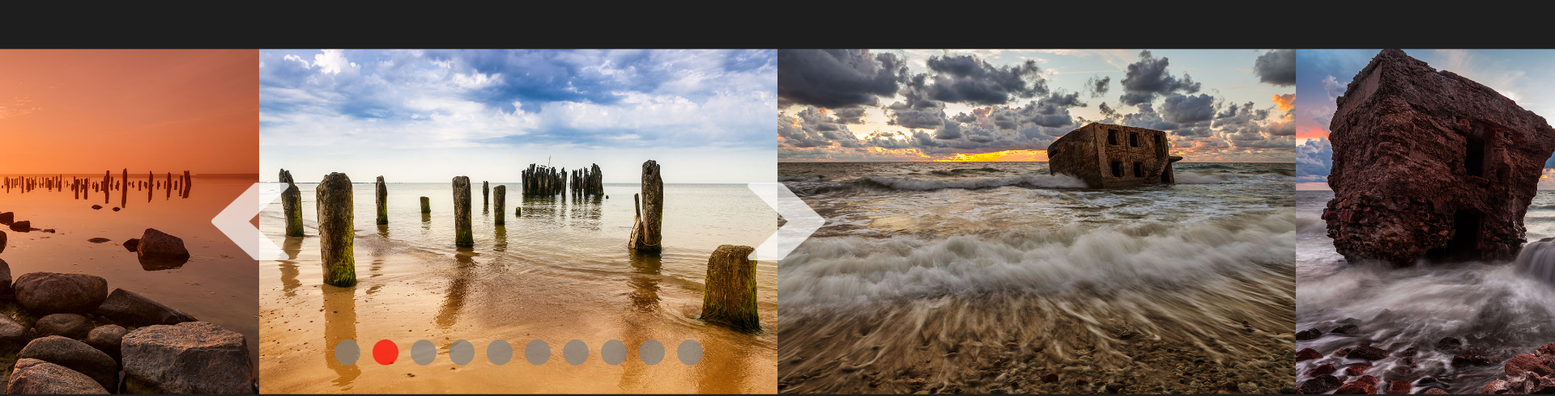
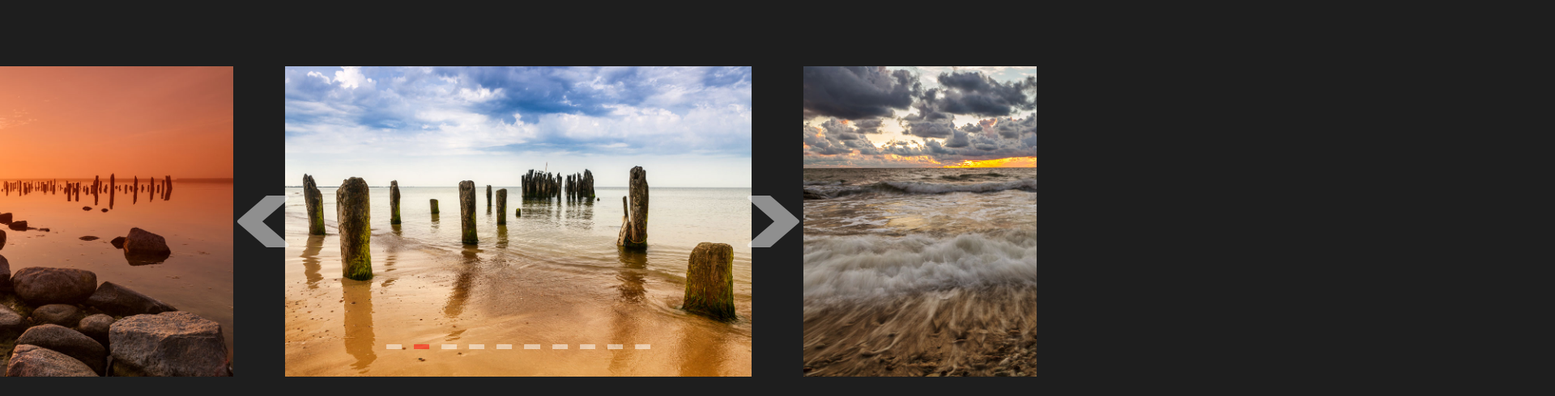
Before and after one commit to konstantinromanov/react-slider-scandiweb-assignment, a React app: page / in a window 1280 px wide. Shown: the part 126-616 px from the top of the page at 81% size, 1920 px wide, since content can reach past the window. Built offline with nearby package versions, Linux system fonts and the light colour scheme.

Commit message:
Adds functionality.
Adds possibility to choose how many slides to fit in the viewport. Fixes sensivity of the swipe for snapBack.

```diff
--- a/src/components/Deck.js
+++ b/src/components/Deck.js
@@ -43,38 +43,41 @@ class Deck extends Component {
 
         /* ********************* Responsive Code ******************** */
 
-        let imgWidthAsPercentage = 50;
+        /* Set quantity of slides per viewport */
+        const imgQty = 2;
+        let imgWidthAsPercentage = 100 / imgQty;
         imgWidthAsPercentage = window.innerWidth < 768 ? 100 : imgWidthAsPercentage;
-        let navButtonsPlacementAsPercentage = 60;
+        let navButtonsPlacementAsPercentage = 55;
         navButtonsPlacementAsPercentage = window.innerWidth < 768 ? 100 : navButtonsPlacementAsPercentage;
 
         this.newWidth = /Android|webOS|iPhone|iPod|BlackBerry|IEMobile|Opera Mini/i.test(navigator.userAgent) ?
             (imgWidthAsPercentage / 100) * window.screen.width :
             (imgWidthAsPercentage / 100) * window.innerWidth;
+            this.viewPort.children[0].style.width = `${this.newWidth}px`;
+            this.viewPort.style.height = `${this.newWidth / 1.5}px`;
+            this.viewPort.children[0].style.height = `${this.newWidth / 1.5}px`;
 
-        this.viewPort.style.width = `${this.newWidth}px`;
-        this.viewPort.style.height = `${this.newWidth / 1.5}px`;
         this.touchArea.style.height = this.viewPort.style.height;
 
         this.navButtonsContainer.style.width = `${navButtonsPlacementAsPercentage}vw`;
-        this.buttonPrev.style.width = `${(this.newWidth / 2) * 0.30}px`;
-        this.buttonNext.style.width = `${(this.newWidth / 2) * 0.30}px`;
+        this.buttonPrev.style.width = `${(this.newWidth / 2) * 0.20}px`;
+        this.buttonNext.style.width = `${(this.newWidth / 2) * 0.20}px`;
 
         if (this.newWidth < 640) {
-            this.selectionButtonsContainer.style.bottom = `${this.viewPort.getBoundingClientRect().top + 10}px`;
+            this.selectionButtonsContainer.style.bottom = `${this.viewPort.getBoundingClientRect().top + 35}px`;
         } else {
-            this.selectionButtonsContainer.style.bottom = `${this.viewPort.getBoundingClientRect().top + 35}px`;
+            this.selectionButtonsContainer.style.bottom = `${this.viewPort.getBoundingClientRect().top + 55}px`;
         }
 
         for(let i = 0; i < this.images.children.length; i++) {
             this.selectionButtonsContainer.children[i].transitionDuration = "0.0s";
 
             if (this.newWidth < 640) {
-                this.selectionButtonsContainer.children[i].style.width = `${this.newWidth * 0.05}px`;
-                this.selectionButtonsContainer.children[i].style.height = `${this.newWidth * 0.05}px`;
+                this.selectionButtonsContainer.children[i].style.width = `${this.newWidth * 0.03}px`;
+                this.selectionButtonsContainer.children[i].style.height = `${this.newWidth * 0.01}px`;
             } else {
-                this.selectionButtonsContainer.children[i].style.width = `${640 * 0.05}px`;
-                this.selectionButtonsContainer.children[i].style.height = `${640 * 0.05}px`;
+                this.selectionButtonsContainer.children[i].style.width = `${640 * 0.03}px`;
+                this.selectionButtonsContainer.children[i].style.height = `${this.newWidth * 0.01}px`;
             }
         }
 
@@ -83,38 +86,42 @@ class Deck extends Component {
         this.updateSelection();
 
         window.addEventListener("resize", () => {
-            imgWidthAsPercentage = 50;
+
+            imgWidthAsPercentage = 100 / imgQty;
             imgWidthAsPercentage = window.innerWidth < 768 ? 100 : imgWidthAsPercentage;
-            navButtonsPlacementAsPercentage = 60;
+            navButtonsPlacementAsPercentage = 55;
             navButtonsPlacementAsPercentage = window.innerWidth < 768 ? 100 : navButtonsPlacementAsPercentage;
 
             this.newWidth = /Android|webOS|iPhone|iPod|BlackBerry|IEMobile|Opera Mini/i.test(navigator.userAgent) ?
                 (imgWidthAsPercentage / 100) * window.screen.width :
                 (imgWidthAsPercentage / 100) * window.innerWidth;
 
-            this.viewPort.style.width = `${this.newWidth}px`;
+            this.viewPort.children[0].style.width = `${this.newWidth}px`;
+
             this.viewPort.style.height = `${this.newWidth / 1.5}px`;
+            this.viewPort.children[0].style.height = `${this.newWidth / 1.5}px`;
+
             this.touchArea.style.height = this.viewPort.style.height;
 
             this.navButtonsContainer.style.width = `${navButtonsPlacementAsPercentage}vw`;
-            this.buttonPrev.style.width = `${(this.newWidth / 2) * 0.30}px`;
-            this.buttonNext.style.width = `${(this.newWidth / 2) * 0.30}px`;
+            this.buttonPrev.style.width = `${(this.newWidth / 2) * 0.20}px`;
+            this.buttonNext.style.width = `${(this.newWidth / 2) * 0.20}px`;
 
             if (this.newWidth < 640) {
-                this.selectionButtonsContainer.style.bottom = `${this.viewPort.getBoundingClientRect().top + 10}px`;
+                this.selectionButtonsContainer.style.bottom = `${this.viewPort.getBoundingClientRect().top + 35}px`;
             } else {
-                this.selectionButtonsContainer.style.bottom = `${this.viewPort.getBoundingClientRect().top + 35}px`;
+                this.selectionButtonsContainer.style.bottom = `${this.viewPort.getBoundingClientRect().top + 55}px`;
             }
 
             for(let i = 0; i < this.images.children.length; i++) {
                 this.selectionButtonsContainer.children[i].transitionDuration = "0.0s";
 
                 if (this.newWidth < 640) {
-                    this.selectionButtonsContainer.children[i].style.width = `${this.newWidth * 0.05}px`;
-                    this.selectionButtonsContainer.children[i].style.height = `${this.newWidth * 0.05}px`;
+                    this.selectionButtonsContainer.children[i].style.width = `${this.newWidth * 0.03}px`;
+                    this.selectionButtonsContainer.children[i].style.height = `${this.newWidth * 0.01}px`;
                 } else {
-                    this.selectionButtonsContainer.children[i].style.width = `${640 * 0.05}px`;
-                    this.selectionButtonsContainer.children[i].style.height = `${640 * 0.05}px`;
+                    this.selectionButtonsContainer.children[i].style.width = `${640 * 0.03}px`;
+                    this.selectionButtonsContainer.children[i].style.height = `${640 * 0.01}px`;
                 }
             }
 
@@ -127,6 +134,7 @@ class Deck extends Component {
                 this.lastPositions[i] = parseFloat(this.images.children[i].style.left);
             }
         });
+
 
         /* ********************************************************** */
 
@@ -148,7 +156,7 @@ class Deck extends Component {
 
         this.touchArea.addEventListener("touchstart", this.handleTouchStart, {
             passive: false,
-          });
+        });
         this.touchArea.addEventListener("touchmove", this.handleTouchMove, {
         passive: false,
         });
@@ -193,7 +201,7 @@ class Deck extends Component {
             if (i === this.currentCard) {
                 this.selectionButtonsContainer.children[i].style.backgroundColor = "red";
             } else {
-                this.selectionButtonsContainer.children[i].style.backgroundColor = "grey";
+                this.selectionButtonsContainer.children[i].style.backgroundColor = "white";
             }
         }
     }
@@ -244,7 +252,9 @@ class Deck extends Component {
         this.snapInProgress = true;
         let swapRem = this.swapDist % this.newWidth;
 
-        this.distanceToScroll = ((this.newWidth / 2 - Math.abs(swapRem)) > 0) ?
+        /* set snapBack sensivity. 2 will cause snapBack if swipe is less then half of the slide. */
+        let snapSens = 4;
+        this.distanceToScroll = ((this.newWidth / snapSens - Math.abs(swapRem)) > 0) ?
             -1.0 * swapRem : (this.newWidth - Math.abs(swapRem)) * (swapRem > 0 ? 1.0: -1.0);
 
         if (this.distanceToScroll < 0 && this.newWidth / 2 - Math.abs(swapRem) < 0) {
--- a/src/index.html
+++ b/src/index.html
@@ -2,7 +2,7 @@
 <html lang="en">
   <head>
       <meta charset="UTF-8">
-      <meta name="viewport" content="width=device-width, initial-scale=1.0">
+      <meta name="viewport" content="width=device-width, initial-scale=1.0", maximum-scale=1.0, user-scalable=no>
       <meta http-equiv="X-UA-Compatible" content="ie=edge">
     <title>My React Slider</title>
   </head>
--- a/src/styles.css
+++ b/src/styles.css
@@ -10,20 +10,21 @@ body {
 .viewPort {
   margin: 0;
   padding: 0;
-  width: 1200px;
-  height: 800px;
+  width: 100vw;
+  height: 500px;
   position: absolute;
   top: 50%;
   left: 50%;
   transform: translate(-50%, -50%);
-  /* overflow: hidden;     */
+  overflow: hidden;
+  /* background-color: rgba(57, 57, 151, 0.4); */
 }
 
 .imagesContainer {
   margin: 0;
   padding: 0;
   width: inherit;
-  height: inherit;
+  height: fit-content;
   position: absolute;
   top: 50%;
   left: 50%;
@@ -59,10 +60,10 @@ body {
 }
 
 .navButton {
-    width: 50%;
+  width: 30%;
   height: auto;
   pointer-events: all;
-    opacity: 0.7;
+  opacity: 0.5;
   cursor: pointer;
   padding: 5px;
 }
@@ -93,24 +94,23 @@ body {
   margin-right: 7.5px;
   margin-left: 7.5px;
   padding: 0;
-    width: 20px;
-    height: 20px;
-    border-radius: 50%;
-    background-color: grey;
-    opacity: 0.7;
+  width: 15px;
+  height: 15px;
+  border-radius: 5%;
+  background-color: rgb(255, 255, 255);
+  opacity: 0.5;
   pointer-events: all;
   cursor: pointer;
 }
 
 .selectionButton:hover {
-    transition: 0.5s;
+  padding: 0 1%;
+  transition: 0.3s;
   opacity: 1;
 }
 
 .card {
-    margin: 0;
-    padding: 0;
-    width: inherit;
+  width: 90%;
   height: inherit;
   position: absolute;
   top: 50%;
```
Lines whose indentation alone changed are shown as unchanged.
